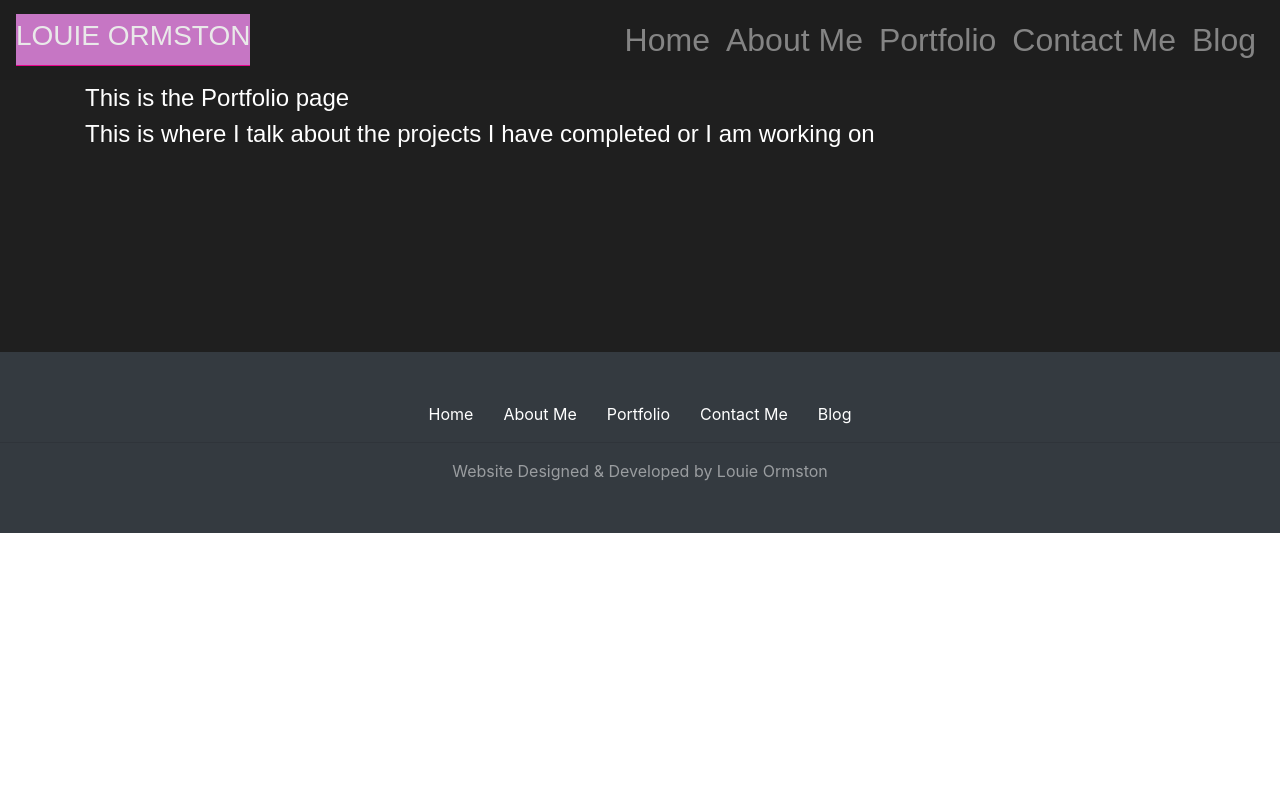
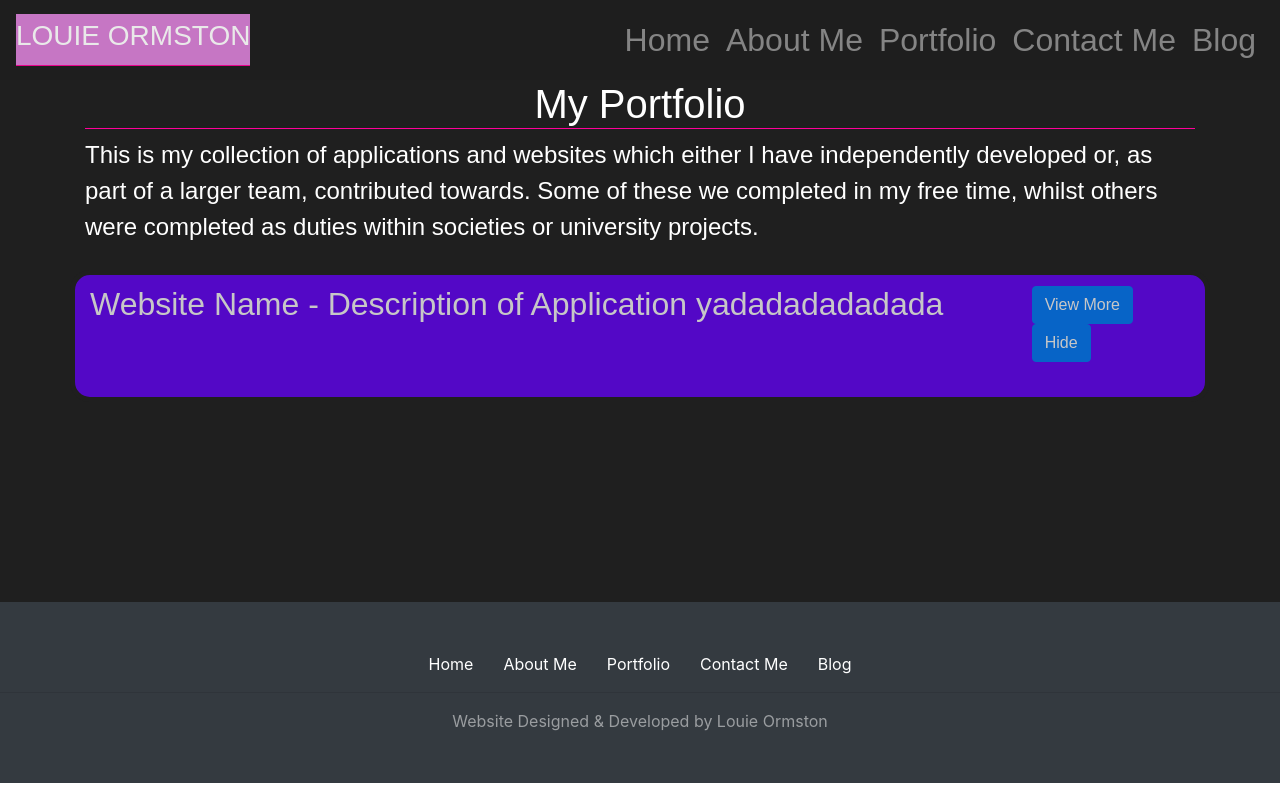
Before and after one commit to leormston/personal-site, a React (Create React App) app: page /Portfolio in a window 1280 px wide. Built offline with nearby package versions, Linux system fonts and the light colour scheme; a web font is replaced by a local one.

Commit message:
portfolio progress on the way

```diff
--- a/src/App.css
+++ b/src/App.css
@@ -195,3 +195,7 @@ p {
 .shade-box-green {
   background-color: #6501fe !important;
 }
+
+.hidden {
+  display: none;
+}
--- a/src/pages/Portfolio.js
+++ b/src/pages/Portfolio.js
@@ -1,12 +1,66 @@
 import React from 'react';
-import {Container} from 'react-bootstrap'
+import {Container, Accordion, Row, Col, Button} from 'react-bootstrap'
 
+function expandproject() {
+    document.getElementsByClassName('hidden')[0].style.display='block';
+
+    document.getElementsByClassName("expand")[0].setAttribute( "onClick", "javascript: minimiseproject();" );
+}
+
+function minimiseproject() {
+    document.getElementsByClassName('hidden')[0].style.display='none';
+
+}
 const Portfolio = () => (
     <div className="body medium-text">
         <Container>
-        <p>This is the Portfolio page</p>
-        <p>This is where I talk about the projects I have completed or I am working on</p>
+            <h1 className="border-pink center">My Portfolio</h1>
+            <p className="vertical_align" >This is my collection of applications and websites which either I have independently developed
+            or, as part of a larger team, contributed towards. Some of these we completed in my free time, whilst others were completed as
+            duties within societies or university projects. </p>
+            <Row className="shade-box shade-box-green dropdowneffect">
+                <Container>
+                    <Row>
 
+
+                <Col xs = {10}>
+                    <h2 >Website Name  - Description of Application yadadadadadada</h2>
+                </Col>
+                <Col xs = {2}>
+                    <Button className="expand" onClick={expandproject}>View More</Button>
+                    <Button className="minimise" onClick={minimiseproject}>Hide</Button>
+
+                </Col>
+                </Row>
+                <div className="hidden">
+                <Row >
+
+                    <Col md={4} className="mauto">
+                        <p className="">  Time of development</p>
+                        <p className="">  Project Length</p>
+                        <p className="">  Technologies Used</p>
+                        <p className="">  Collaborative / Independent effort</p>
+
+                    </Col>
+                    <Col md={8} className="mauto">
+
+                            <p className="">
+                                In this role, I was given responsibility for many projects where I was involved heavily in both the management
+                            and technical aspects. It was vital to adjust and learn quickly as I worked in languages that I was not confident in,
+                            such as C, to help solve bugs or develop new features. Where I was confident (Python, HTML, Java, SQL, MongoDB)
+                            I helped the company take big strides and thought of ways we could implement these technologies to help increase
+                            the efficiency of our workflow. The most challenging part of the role was taking over poorly managed projects from clients
+                            where other developers had not commented or structured the code well. Exchanging expertise with other members of the team,
+                            communicating with the client and being relentless with the desire to solve a problem helped make these tasks easier to complete.
+                            Technologies such as Zoom, Slack, Jira and many other online resources were a part of the daily workflow as I worked remotely
+                            for the entire period whilst employed at this company.
+                            </p>
+                    </Col>
+
+                </Row>
+                </div>
+                </Container>
+            </Row>
         </Container>
     </div>
 
```
